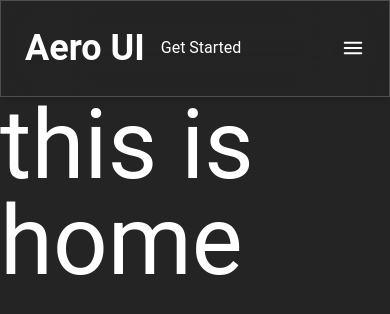
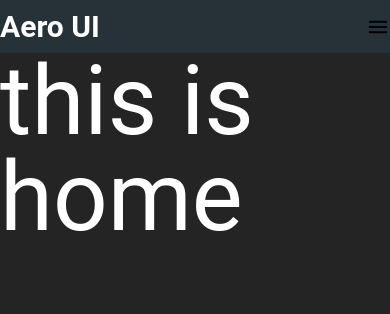
Before and after one commit to akash-khan-311/softui, a React (Vite) app: page / in a window 390 px wide. Shown: the top 314 px of the page. Built offline with nearby package versions, Linux system fonts and the light colour scheme.

Commit message:
navbar setuped

```diff
--- a/src/components/Navbar.jsx
+++ b/src/components/Navbar.jsx
@@ -1,73 +1,98 @@
+import { useEffect, useState } from "react";
 import { Link } from "react-router-dom";
+import { Collapse, Typography, IconButton } from "@material-tailwind/react";
+import { Bars3Icon, XMarkIcon } from "@heroicons/react/24/outline";
+const Navbar = () => {
+  const [openNav, setOpenNav] = useState(false);
+  const handleWindowResize = () =>
+    window.innerWidth >= 960 && setOpenNav(false);
 
-const Navbar = () => {
-  const NavList = (
-    <ul className="flex flex-col gap-2 my-2 lg:mb-0 lg:mt-0 lg:flex-row lg:items-center lg:gap-6 ">
-      <li className="block p-1 font-sans text-sm antialiased font-medium leading-normal ">
+  useEffect(() => {
+    window.addEventListener("resize", handleWindowResize);
+
+    return () => {
+      window.removeEventListener("resize", handleWindowResize);
+    };
+  }, []);
+  const NavList = () => {
+    return (
+      <ul className="my-2 flex flex-col gap-2 lg:mb-0 lg:mt-0 lg:flex-row lg:items-center lg:gap-6">
+        <Typography
+          as="li"
+          variant="large"
+          color="white"
+          className="p-1 font-medium"
+        >
           <Link
-
-          className="flex items-center transition-colors hover:text-blue-500"
+            to={"/components"}
+            className="flex items-center hover:text-blue-500 transition-colors"
           >
             Components
           </Link>
-      </li>
-      <li className="block p-1 font-sans text-sm antialiased font-medium leading-normal ">
+        </Typography>
+        <Typography
+          as="li"
+          variant="large"
+          color="white"
+          className="p-1 font-medium"
+        >
           <Link
-
-          className="flex items-center transition-colors hover:text-blue-500"
+            to={"/blocks"}
+            className="flex items-center hover:text-blue-500 transition-colors"
           >
-          Blocks
+            Account
           </Link>
-      </li>
-      <li className="block p-1 font-sans text-sm antialiased font-medium leading-normal ">
+        </Typography>
+        <Typography
+          as="li"
+          variant="large"
+          color="white"
+          className="p-1 font-medium"
+        >
           <Link
-
-          className="flex items-center transition-colors hover:text-blue-500"
+            to={"/Documantion"}
+            className="flex items-center hover:text-blue-500 transition-colors"
           >
             Documantion
           </Link>
-      </li>
-
+        </Typography>
       </ul>
     );
+  };
+
   return (
-    <nav className="block w-full  px-6 py-3 mx-auto text-white border shadow-md  border-white/20 bg-opacity-80 backdrop-blur-2xl backdrop-saturate-200">
-      <div className="flex items-center justify-between ">
-        <Link to={'/'}
-
-          className="mr-4 block cursor-pointer py-1.5 font-sans text-4xl font-semibold leading-relaxed tracking-normal text-inherit antialiased"
+    <nav className="mx-auto bg-blue-gray-900 ">
+      <div className="flex items-center justify-between container mx-auto">
+        <Link to={'/'}>
+          <Typography
+            as="a"
+            color="white"
+            variant="h3"
+            className="mr-4 cursor-pointer py-1.5"
           >
             Aero UI
+          </Typography>
         </Link>
         <div className="hidden lg:block">
-            {NavList}
+          <NavList />
         </div>
-        <div>
-        <button>Get Started</button>
+        <div></div>
+        <IconButton
+          variant="text"
+          className="ml-auto h-6 w-6 text-inherit hover:bg-transparent focus:bg-transparent active:bg-transparent lg:hidden"
+          ripple={false}
+          onClick={() => setOpenNav(!openNav)}
+        >
+          {openNav ? (
+            <XMarkIcon className="h-6 w-6" strokeWidth={2} />
+          ) : (
+            <Bars3Icon className="h-6 w-6" strokeWidth={2} />
+          )}
+        </IconButton>
       </div>
-        <button
-          className="relative ml-auto h-6 max-h-[40px] w-6 max-w-[40px] select-none rounded-lg text-center align-middle font-sans text-xs font-medium uppercase text-inherit transition-all hover:bg-transparent focus:bg-transparent active:bg-transparent disabled:pointer-events-none disabled:opacity-50 disabled:shadow-none lg:hidden"
-          type="button"
-        >
-          <span className="absolute transform -translate-x-1/2 -translate-y-1/2 top-1/2 left-1/2">
-            <svg
-              xmlns="http://www.w3.org/2000/svg"
-              fill="none"
-              viewBox="0 0 24 24"
-              strokeWidth={2}
-              stroke="currentColor"
-              aria-hidden="true"
-              className="w-6 h-6"
-            >
-              <path
-                strokeLinecap="round"
-                strokeLinejoin="round"
-                d="M3.75 6.75h16.5M3.75 12h16.5m-16.5 5.25h16.5"
-              />
-            </svg>
-          </span>
-        </button>
-      </div>
+      <Collapse open={openNav}>
+        <NavList />
+      </Collapse>
     </nav>
   );
 };
```
Lines whose indentation alone changed are shown as unchanged.
